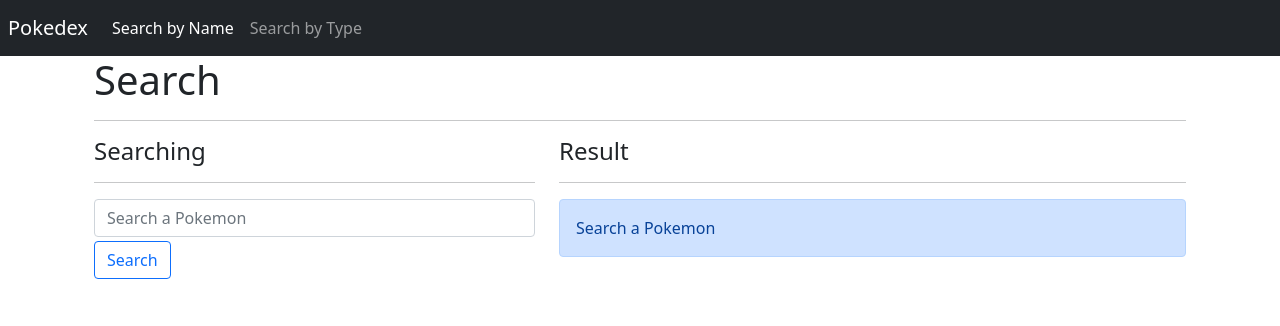
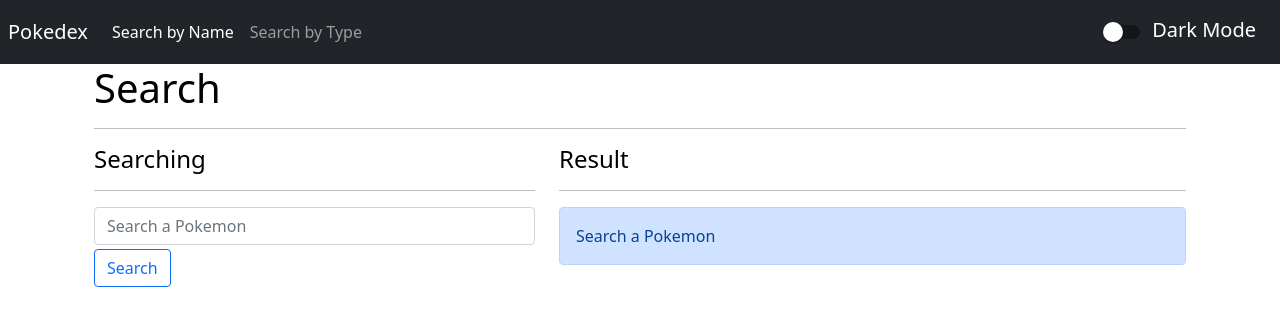
Before and after one commit to guzmang/pokedex, a React (Vite) app: page /searchByName in a window 1280 px wide. Shown: the top 326 px of the page. Built offline with nearby package versions, Linux system fonts and the light colour scheme.

Commit message:
Se agrega modo nocturno, se puede mejorar utilizando el state en vez de hacerlo mediante document

```diff
--- a/package.json
+++ b/package.json
@@ -8,6 +8,9 @@
     "preview": "vite preview"
   },
   "dependencies": {
+    "@emotion/react": "^11.11.3",
+    "@emotion/styled": "^11.11.0",
+    "@mui/material": "^5.15.6",
     "@reduxjs/toolkit": "^1.8.1",
     "axios": "^0.27.2",
     "query-string": "^8.1.0",
--- a/src/routes/AppRouter.jsx
+++ b/src/routes/AppRouter.jsx
@@ -1,10 +1,14 @@
 import { Route, Routes } from 'react-router-dom';
+import { useSelector } from 'react-redux';
 import { PokemonHome } from '../pokemons/pages';
 import { PokemonRouter } from '../pokemons/routes';
 
 import { Navbar } from '../ui/components';
 
 export const AppRouter = () => {
+
+  const darkMode = useSelector(state => state.pokemons.dark);
+
   return (
     <>
         <Navbar />
--- a/src/store/slices/pokemon/pokemonSlice.js
+++ b/src/store/slices/pokemon/pokemonSlice.js
@@ -5,11 +5,15 @@
     initialState: {
         page: 0,
         pokemons: [],
+        dark: false,
         isLoading: false,
     },
     reducers: {
         startLoadingPokemons: (state, /* action */ ) => {
             state.isLoading = true;
+        },
+        setDarkMode: ( state ) => {
+            state.dark = !state.dark;
         },
         setPokemons: ( state, action ) => {
             state.isLoading = false;
@@ -21,4 +25,4 @@
 
 
 // Action creators are generated for each case reducer function
-export const { startLoadingPokemons, setPokemons } = pokemonSlice.actions;
+export const { startLoadingPokemons, setDarkMode, setPokemons } = pokemonSlice.actions;
--- a/src/styles.css
+++ b/src/styles.css
@@ -0,0 +1,19 @@
+:root {
+    --color-fondo: #ffffff; /* Color de fondo predeterminado */
+    --color-texto: #000000; /* Color de texto predeterminado */
+}
+
+.dark-mode {
+    --color-fondo: #333333; /* Color de fondo para el modo nocturno */
+    --color-texto: #ffffff; /* Color de texto para el modo nocturno */
+}
+
+body {
+    background-color: var(--color-fondo);
+    color: var(--color-texto);
+}
+
+body .card {
+    background-color: var(--color-fondo);
+    color: var(--color-texto);
+}
--- a/src/ui/components/Navbar.jsx
+++ b/src/ui/components/Navbar.jsx
@@ -1,6 +1,17 @@
+import { useDispatch, useSelector } from 'react-redux';
 import { Link, NavLink } from 'react-router-dom';
+import Switch from '@mui/material/Switch';
+import { setDarkMode } from '../../store/slices/pokemon';
 
 export const Navbar = () => {
+
+    const darkMode = useSelector(state => state.pokemons.dark);
+    const dispatch = useDispatch();
+
+    const onDarkChange = () => {
+        dispatch(setDarkMode());
+        document.body.classList.toggle('dark-mode');
+    };
 
     return (
         <nav className="navbar navbar-expand-sm navbar-dark bg-dark p-2">
@@ -31,6 +42,14 @@
                     </NavLink>
                 </div>
             </div>
+
+            <div className="navbar-brand" >
+                <Switch
+                    checked = { darkMode }
+                    onChange = { onDarkChange }
+                />
+                <span>Dark Mode</span>
+            </div>
         </nav>
     )
 }
```
Also changed, not shown: 1 other file (tests, documents, lock files or other folders).
